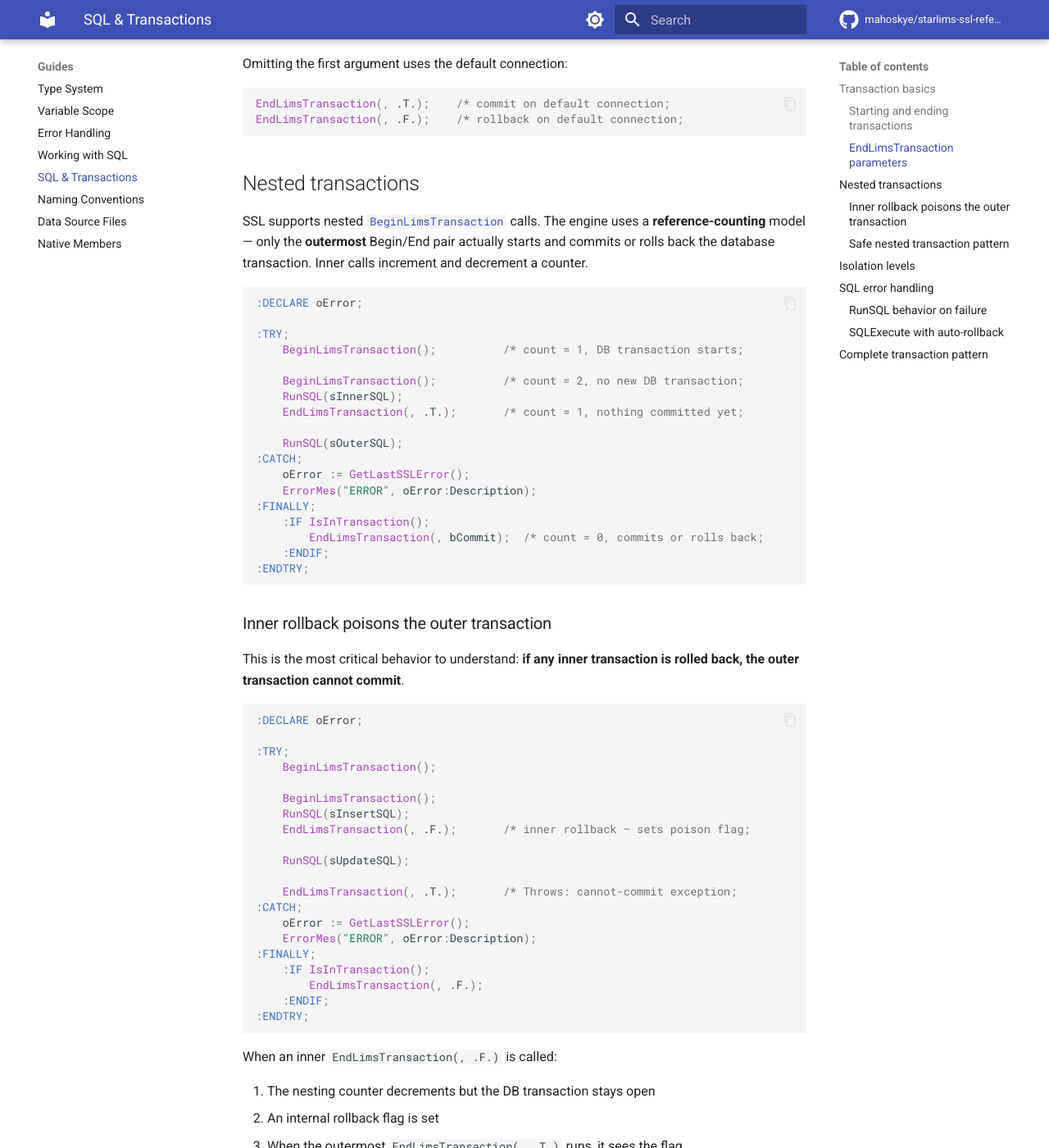
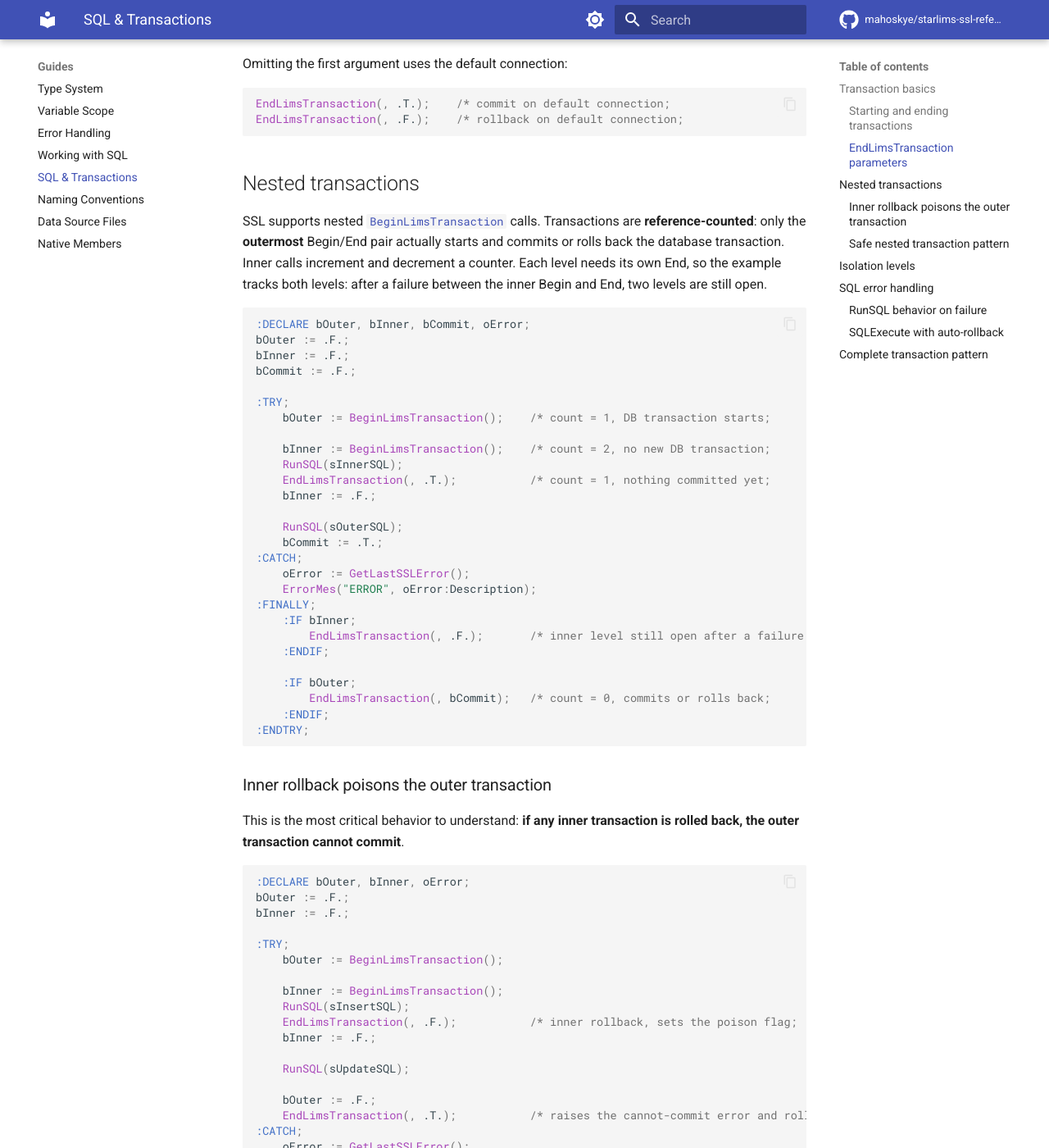
Before and after one commit to mahoskye/starlims-ssl-reference, an MkDocs documentation site: the page built from content/guides/sql-transactions.md, in a window 1280 px wide and 1400 px high, scrolled down 1695 px. Shown: the whole window at 82% size. Built offline with MkDocs 1.6.1 and Material for MkDocs 9.7.7, drawn with Linux system fonts in a browser that asks for light colours; plug-ins that fetch from the network failed and are left out; comment, search, counter and statistics services are not loaded; some of the changed text lies outside the part shown.

Commit message:
docs: nested-transaction snippets end only the levels they began (refs #87)
The nested-counter and poisoned-transaction snippets track each level
they begin with its own flag and end only those in :FINALLY, replacing
the IsInTransaction() guard. After a failure between the inner Begin and
End, both levels are closed. Also declares bCommit, which the nested
snippet used undeclared.

Co-Authored-By: Claude Opus 5.5 <noreply@anthropic.com>

````diff
--- a/content/guides/sql-transactions.md
+++ b/content/guides/sql-transactions.md
@@ -61,25 +61,34 @@ EndLimsTransaction(, .F.);    /* rollback on default connection;
 
 ## Nested transactions
 
-SSL supports nested [`BeginLimsTransaction`](../reference/functions/BeginLimsTransaction.md) calls. The engine uses a **reference-counting** model — only the **outermost** Begin/End pair actually starts and commits or rolls back the database transaction. Inner calls increment and decrement a counter.
+SSL supports nested [`BeginLimsTransaction`](../reference/functions/BeginLimsTransaction.md) calls. Transactions are **reference-counted**: only the **outermost** Begin/End pair actually starts and commits or rolls back the database transaction. Inner calls increment and decrement a counter. Each level needs its own End, so the example tracks both levels: after a failure between the inner Begin and End, two levels are still open.
 
 ```ssl
-:DECLARE oError;
+:DECLARE bOuter, bInner, bCommit, oError;
+bOuter := .F.;
+bInner := .F.;
+bCommit := .F.;
 
 :TRY;
-    BeginLimsTransaction();          /* count = 1, DB transaction starts;
+    bOuter := BeginLimsTransaction();    /* count = 1, DB transaction starts;
 
-    BeginLimsTransaction();          /* count = 2, no new DB transaction;
+    bInner := BeginLimsTransaction();    /* count = 2, no new DB transaction;
     RunSQL(sInnerSQL);
-    EndLimsTransaction(, .T.);       /* count = 1, nothing committed yet;
+    EndLimsTransaction(, .T.);           /* count = 1, nothing committed yet;
+    bInner := .F.;
 
     RunSQL(sOuterSQL);
+    bCommit := .T.;
 :CATCH;
     oError := GetLastSSLError();
     ErrorMes("ERROR", oError:Description);
 :FINALLY;
-    :IF IsInTransaction();
-        EndLimsTransaction(, bCommit);  /* count = 0, commits or rolls back;
+    :IF bInner;
+        EndLimsTransaction(, .F.);       /* inner level still open after a failure;
+    :ENDIF;
+
+    :IF bOuter;
+        EndLimsTransaction(, bCommit);   /* count = 0, commits or rolls back;
     :ENDIF;
 :ENDTRY;
 ```
@@ -89,27 +98,37 @@ SSL supports nested [`BeginLimsTransaction`](../reference/functions/BeginLimsTra
 This is the most critical behavior to understand: **if any inner transaction is rolled back, the outer transaction cannot commit**.
 
 ```ssl
-:DECLARE oError;
+:DECLARE bOuter, bInner, oError;
+bOuter := .F.;
+bInner := .F.;
 
 :TRY;
-    BeginLimsTransaction();
+    bOuter := BeginLimsTransaction();
 
-    BeginLimsTransaction();
+    bInner := BeginLimsTransaction();
     RunSQL(sInsertSQL);
-    EndLimsTransaction(, .F.);       /* inner rollback — sets poison flag;
+    EndLimsTransaction(, .F.);           /* inner rollback, sets the poison flag;
+    bInner := .F.;
 
     RunSQL(sUpdateSQL);
 
-    EndLimsTransaction(, .T.);       /* Throws: cannot-commit exception;
+    bOuter := .F.;
+    EndLimsTransaction(, .T.);           /* raises the cannot-commit error and rolls back;
 :CATCH;
     oError := GetLastSSLError();
     ErrorMes("ERROR", oError:Description);
 :FINALLY;
-    :IF IsInTransaction();
+    :IF bInner;
+        EndLimsTransaction(, .F.);
+    :ENDIF;
+
+    :IF bOuter;
         EndLimsTransaction(, .F.);
     :ENDIF;
 :ENDTRY;
 ```
+
+The outermost `EndLimsTransaction(, .T.)` finishes the outer level whether it commits or raises, so `bOuter` is cleared just before it and `:FINALLY` does not end the level a second time.
 
 When an inner `EndLimsTransaction(, .F.)` is called:
 
````
